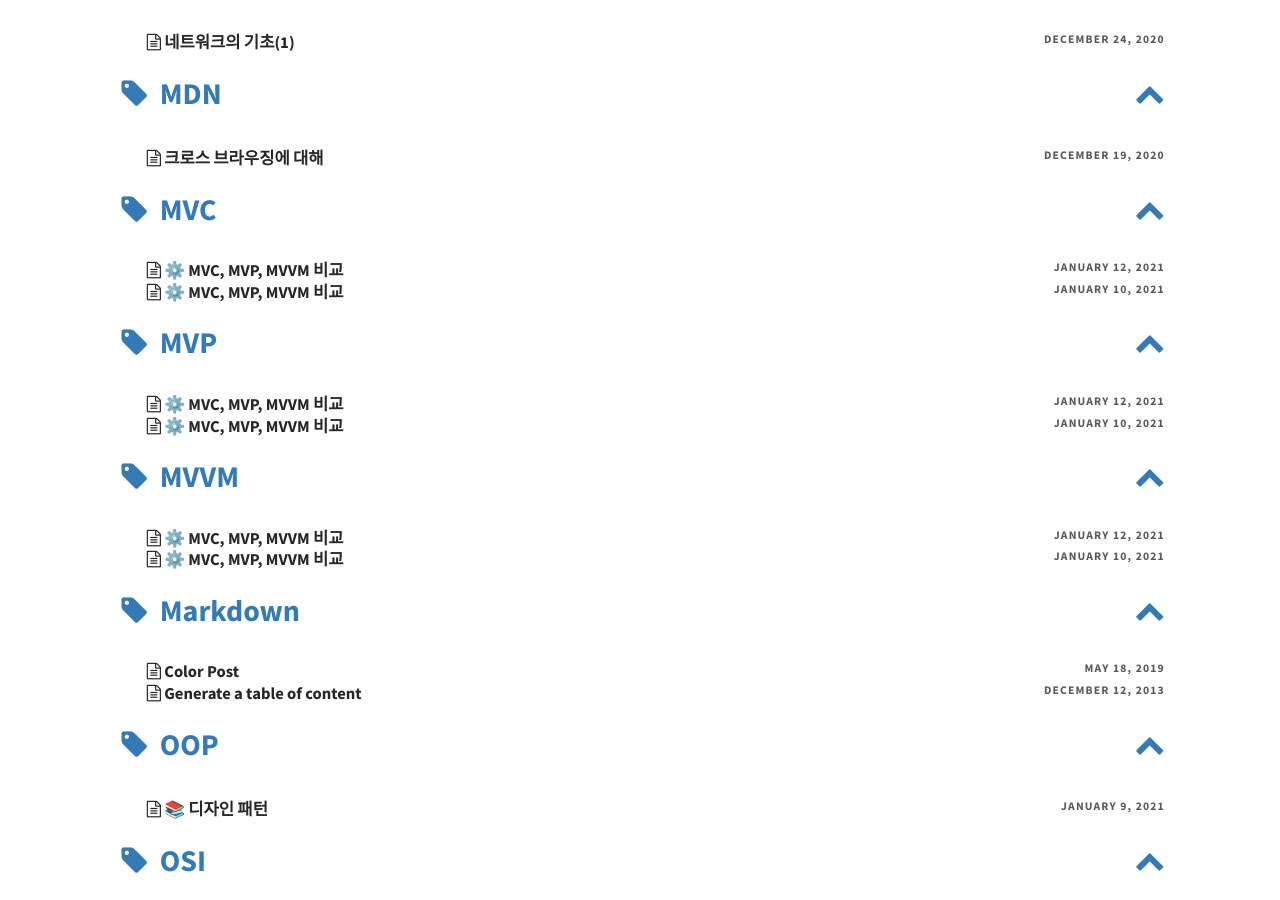
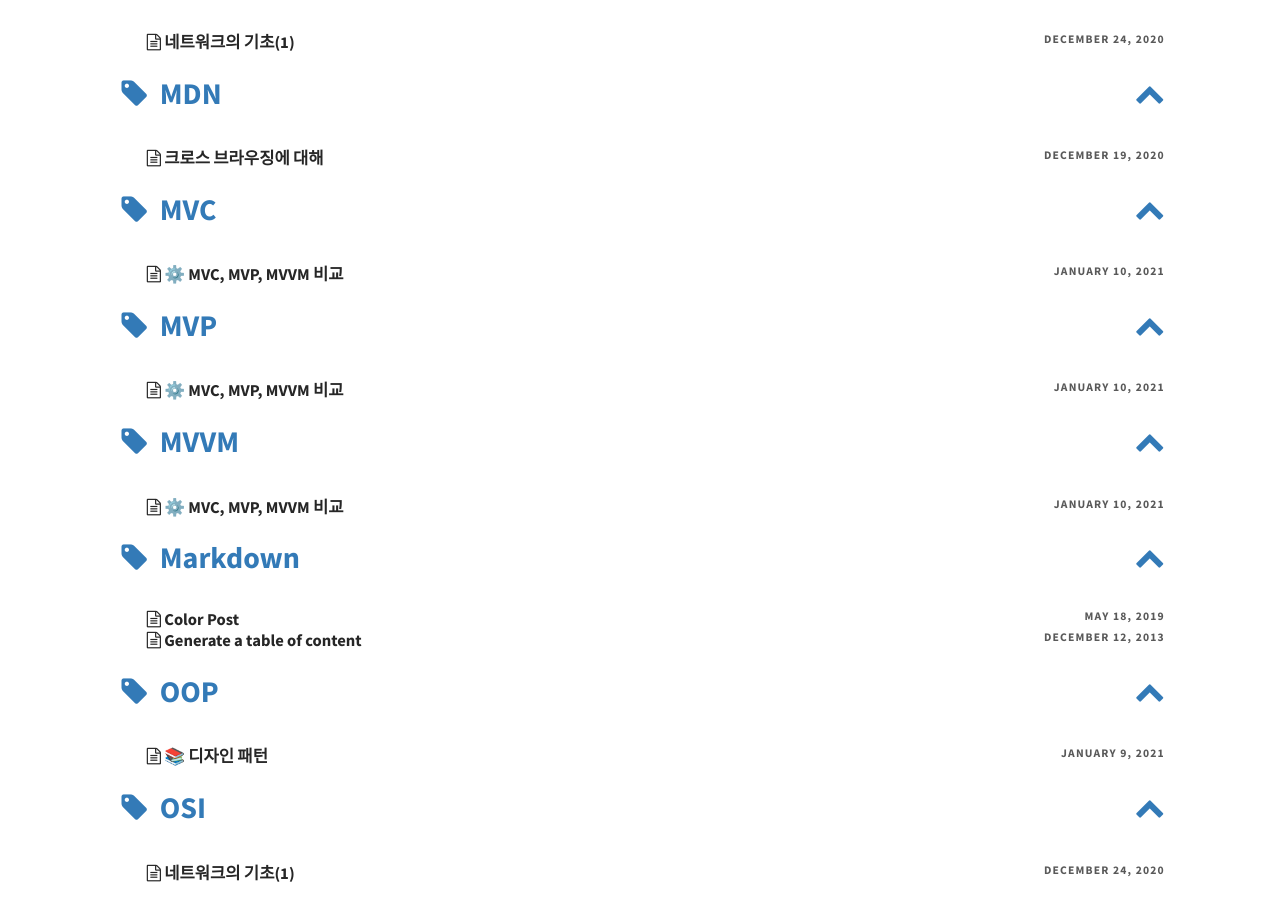
Before and after one commit to REXIANN/REXIANN.github.io, a Jekyll site: the page built from pages/tags.md, in a window 1280 px wide and 900 px high, scrolled down 3556 px. Built offline with Jekyll 4.4.1, drawn with Linux system fonts in a browser that asks for light colours; some of the changed text lies outside the part shown.

Commit message:
content updated

```diff
--- a/_posts/2021-01-12-ux-ui.md
+++ b/_posts/2021-01-12-ux-ui.md
@@ -1,17 +1,13 @@
 ---
 layout: post
-title: "⚙️ MVC, MVP, MVVM 비교"
-tags: [MVC, MVP, MVVM, command pattern]
+title: "UX/UI의 10가지 심리학 법칙"
+tags: [ux, ui, design]
 excerpt_separator: <!--more-->
 sitemap :
   changefreq : daily
   priority : 1.0
 
 ---
-
-##
-
-# UX/UI의 10가지 심리학 법칙
 
 O'REILLY의 책 UX/UI의 10가지 심리학 법칙 을 읽고 정리해보았습니다.
 
```
